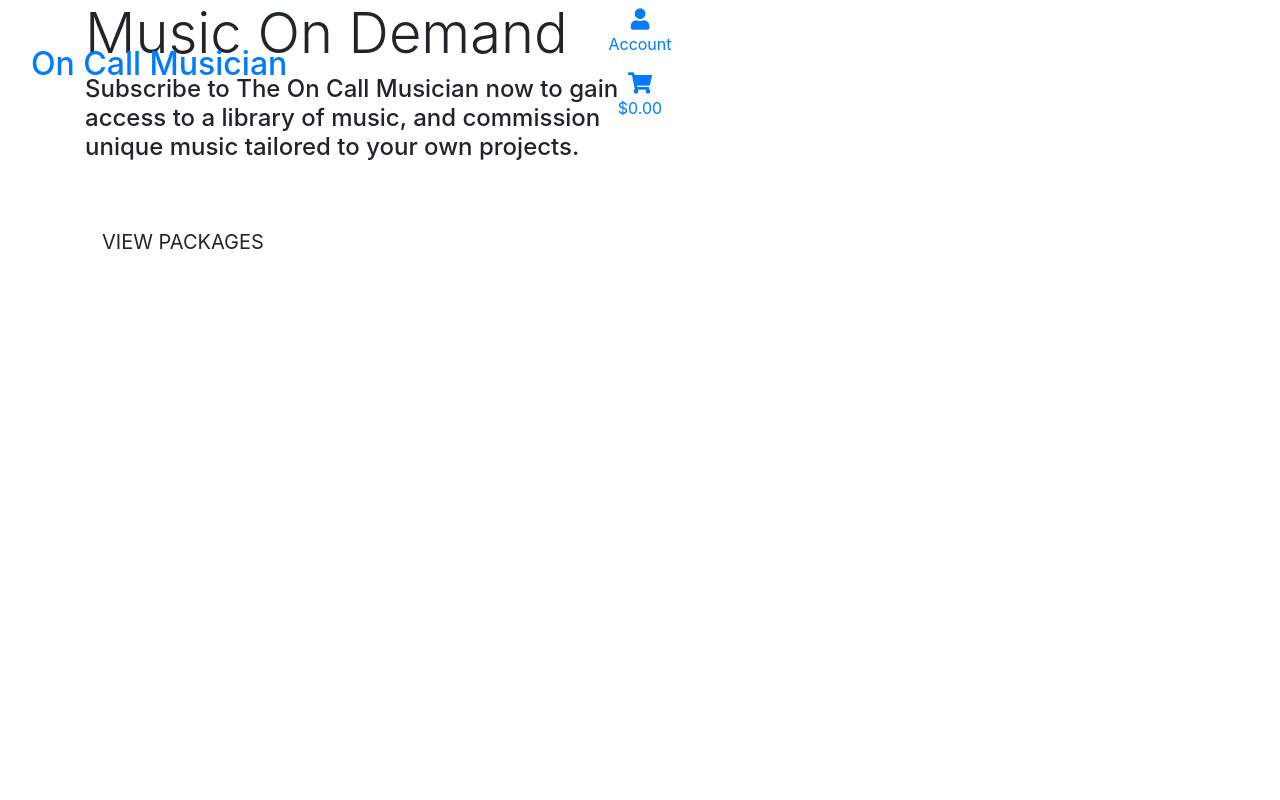
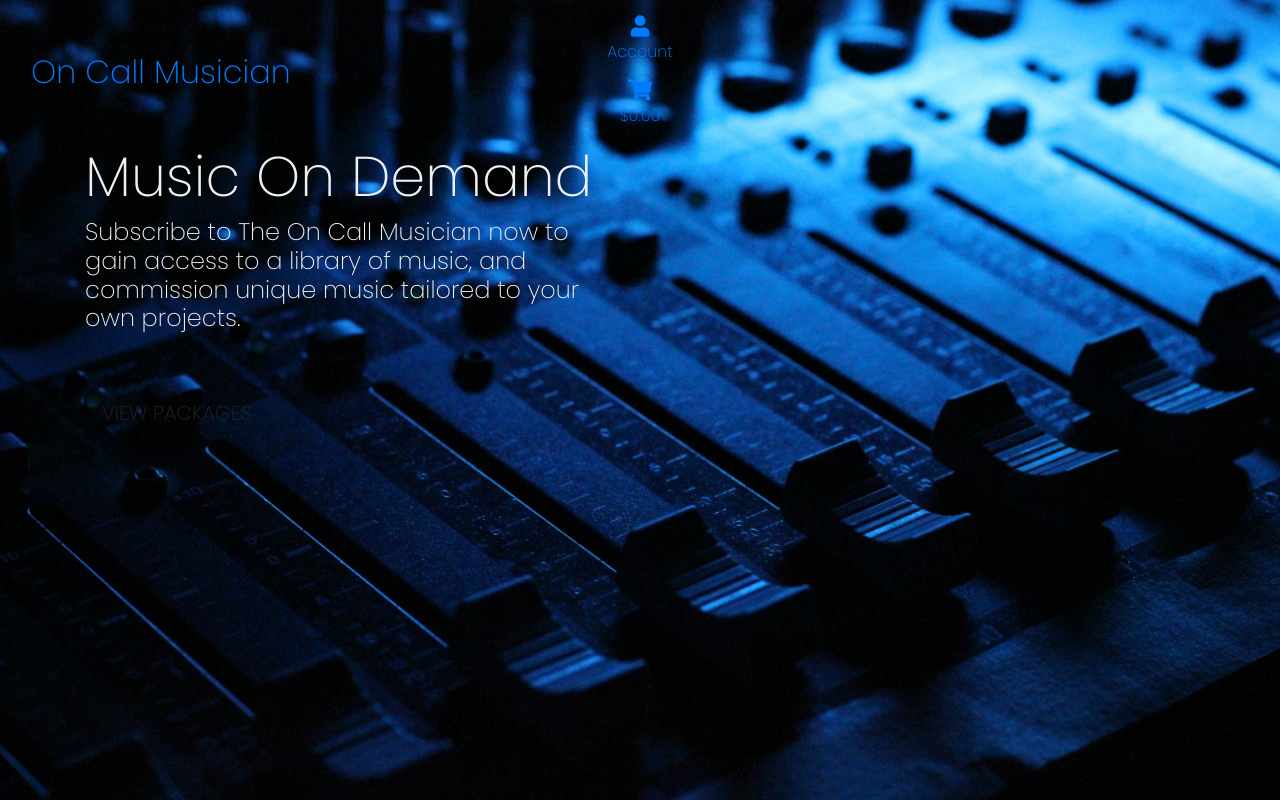
Before and after one commit to Code-Institute-Submissions/Hunnser86-On-call-musician_AprResub, a Django app: page / in a window 1280 px wide. Run offline with Django 3.2, Linux system fonts and the light colour scheme.

Commit message:
Added topnav to base.html and added some standard page styles

```diff
--- /dev/null
+++ b/static/css/base.css
@@ -0,0 +1,15 @@
+/*Setting the html height to 100% will allow
+the h100 classes and vertical centering to work*/
+html{
+    height: 100%;
+}
+
+body{
+    background: url('/media/hannah-troupe-wL_w5t_OKtI-unsplash.jpg') no-repeat center center fixed;
+    background-size: cover;
+    /*I used this height calc from the boutique ado project,
+    because it looks good and I wanted the same look for this project.*/
+    height: calc(100vh - 164px);
+    color: rgb(240, 240, 240);
+    font-family: 'Poppins', sans-serif;
+}
--- a/templates/base.html
+++ b/templates/base.html
@@ -19,6 +19,10 @@
         integrity="sha384-TX8t27EcRE3e/ihU7zmQxVncDAy5uIKz4rEkgIXeMed4M0jlfIDPvg6uqKI2xXr2" crossorigin="anonymous">
     <link rel="stylesheet" href="https://use.fontawesome.com/releases/v5.15.4/css/all.css"
         integrity="sha384-DyZ88mC6Up2uqS4h/KRgHuoeGwBcD4Ng9SiP4dIRy0EXTlnuz47vAwmeGwVChigm" crossorigin="anonymous">
+    <link rel="preconnect" href="https://fonts.googleapis.com">
+    <link rel="preconnect" href="https://fonts.gstatic.com" crossorigin>
+    <link href="https://fonts.googleapis.com/css2?family=Poppins:wght@200&display=swap" rel="stylesheet">
+    <link rel="stylesheet" href="/static/css/base.css">
     {% endblock %}
 
     {% block extra_css %}
@@ -46,7 +50,7 @@
 
 <body>
     <header class="container-fluid fixed-top">
-        <div class="row">
+        <div id="topnav" class="row bg-black pt-lg-2 d-none d-lg-flex">
             <div class="col-12 col-lg-4 my-auto py-1 py-lg-0 text-center text-lg-left">
                 <a href="{% url 'home' %}" class="nav-link logo-link">
                     <h2 class="logo-text my-0">On Call Musician</h2>
@@ -54,7 +58,7 @@
             </div>
             <div class="col-12 col-lg-4 my-auto py-1 py-lg-0">
                 <ul class="list-inline list-unstyled text-center text-lg-right my-0">
-                    <a class="text-black nav-link" href="#" id="user-options" data-toggle="dropdown"
+                    <a class="nav-link" href="#" id="user-options" data-toggle="dropdown"
                         aria-haspopup="true" aria-expanded="false">
                         <div class="text-center">
                             <div><i class="fas fa-user fa-lg"></i></div>
```
